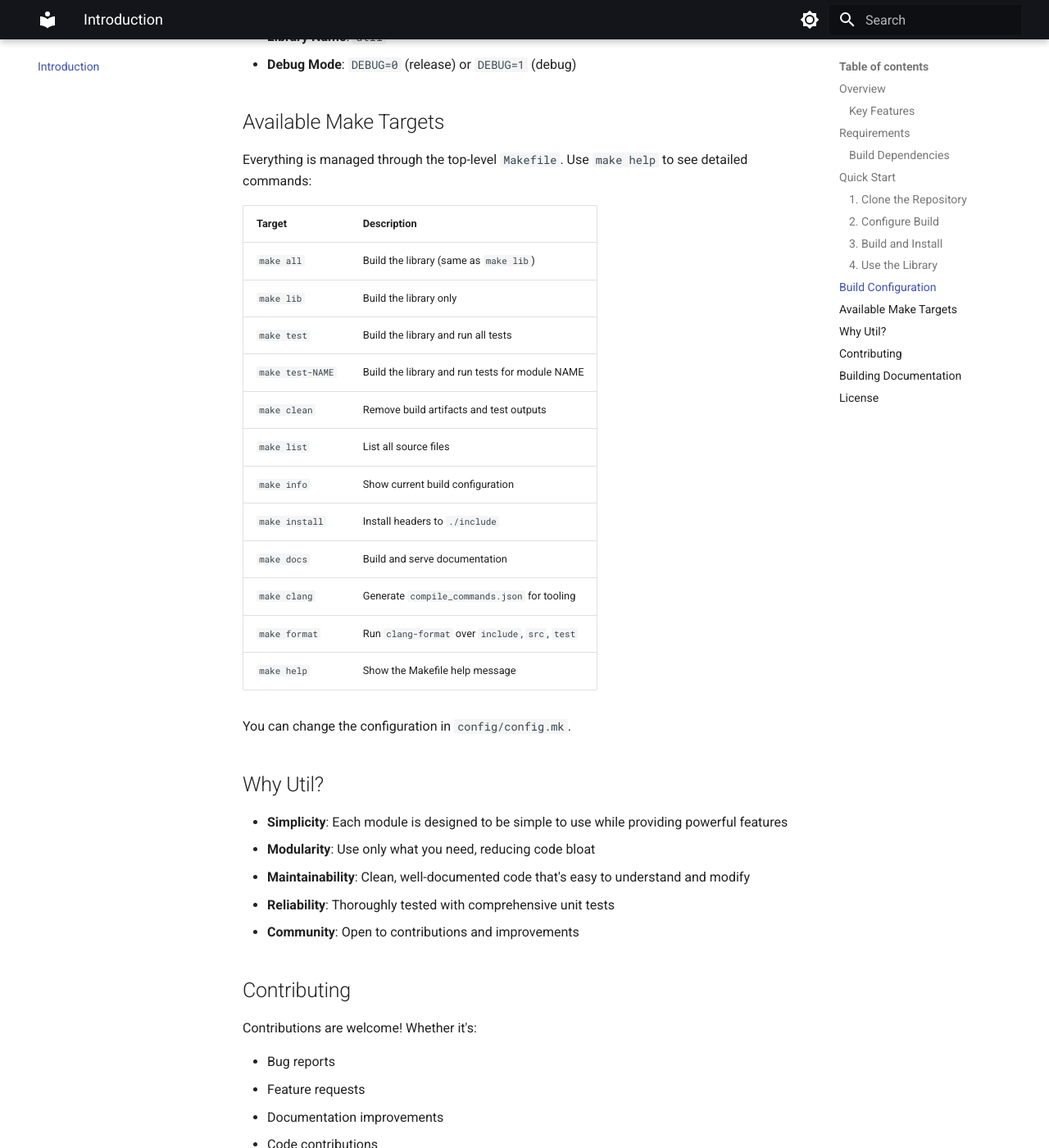
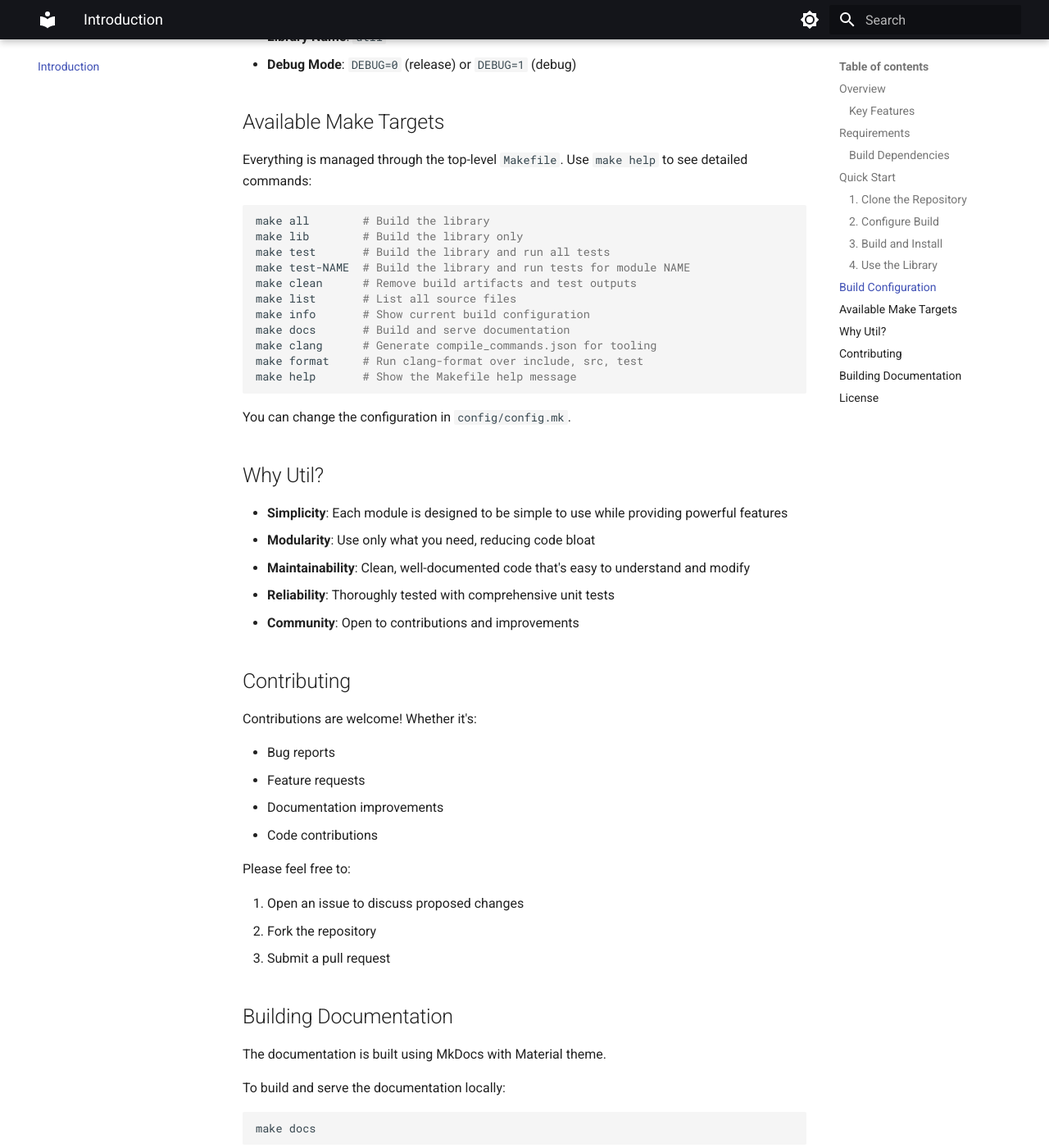
Before and after one commit to unsigend/util, an MkDocs documentation site: the page built from docs/docs/index.md, in a window 1280 px wide and 1400 px high, scrolled down 2372 px. Shown: the whole window at 82% size. Built offline with MkDocs 1.6.1 and Material for MkDocs 9.7.7, drawn with Linux system fonts in a browser that asks for light colours.

````diff
--- a/docs/docs/index.md
+++ b/docs/docs/index.md
@@ -93,20 +93,19 @@ The build system is configured via `config/config.mk`:
 
 Everything is managed through the top-level `Makefile`. Use `make help` to see detailed commands:
 
-| Target           | Description                                      |
-| ---------------- | ------------------------------------------------ |
-| `make all`       | Build the library (same as `make lib`)           |
-| `make lib`       | Build the library only                           |
-| `make test`      | Build the library and run all tests              |
-| `make test-NAME` | Build the library and run tests for module NAME  |
-| `make clean`     | Remove build artifacts and test outputs          |
-| `make list`      | List all source files                            |
-| `make info`      | Show current build configuration                 |
-| `make install`   | Install headers to `./include`                   |
-| `make docs`      | Build and serve documentation                    |
-| `make clang`     | Generate `compile_commands.json` for tooling     |
-| `make format`    | Run `clang-format` over `include`, `src`, `test` |
-| `make help`      | Show the Makefile help message                   |
+```makefile
+make all        # Build the library
+make lib        # Build the library only
+make test       # Build the library and run all tests
+make test-NAME  # Build the library and run tests for module NAME
+make clean      # Remove build artifacts and test outputs
+make list       # List all source files
+make info       # Show current build configuration
+make docs       # Build and serve documentation
+make clang      # Generate compile_commands.json for tooling
+make format     # Run clang-format over include, src, test
+make help       # Show the Makefile help message
+```
 
 You can change the configuration in `config/config.mk`.
 
````
Also changed, not shown: docs/docs/argparse.md (added, +13 -0 lines), docs/docs/configparse.md (added, +13 -0 lines), docs/docs/utest.md (line endings or trailing spaces), 1 other file.
